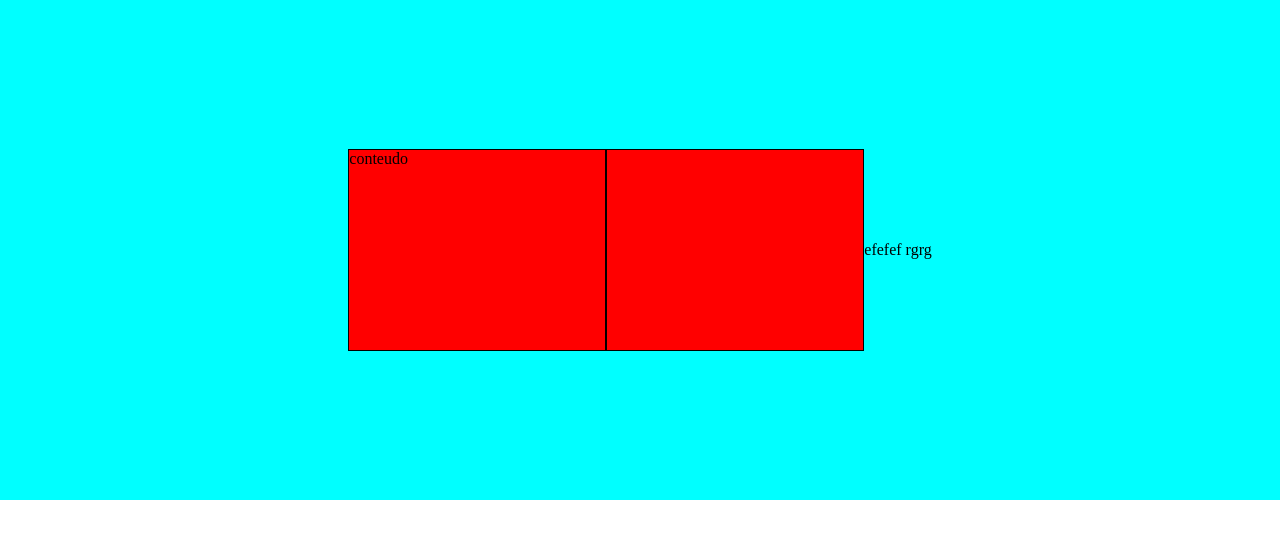
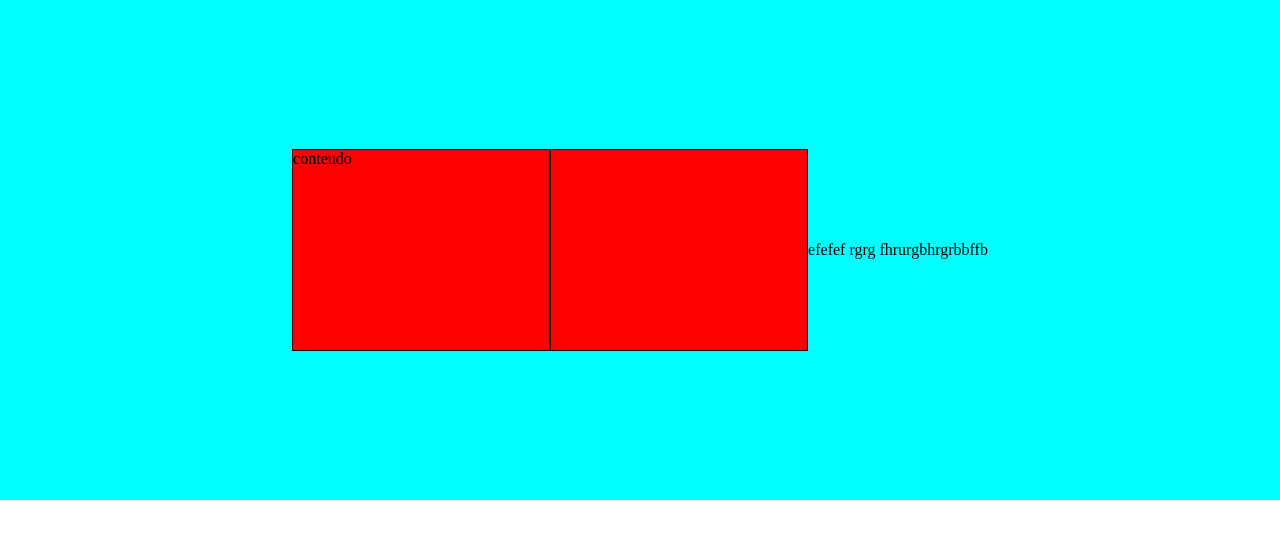
Before and after one commit to kaueh-silva/Flexbox, a plain HTML site: page index.html in a window 1280 px wide. Drawn offline with Linux system fonts and the light colour scheme.

Commit message:
fefeffeefe

```diff
--- a/index.html
+++ b/index.html
@@ -14,6 +14,7 @@
         <div class="child"></div>
         efefef
 rgrg
+fhrurgbhrgrbbffb
     </div>
 </body>
 </html>
```
